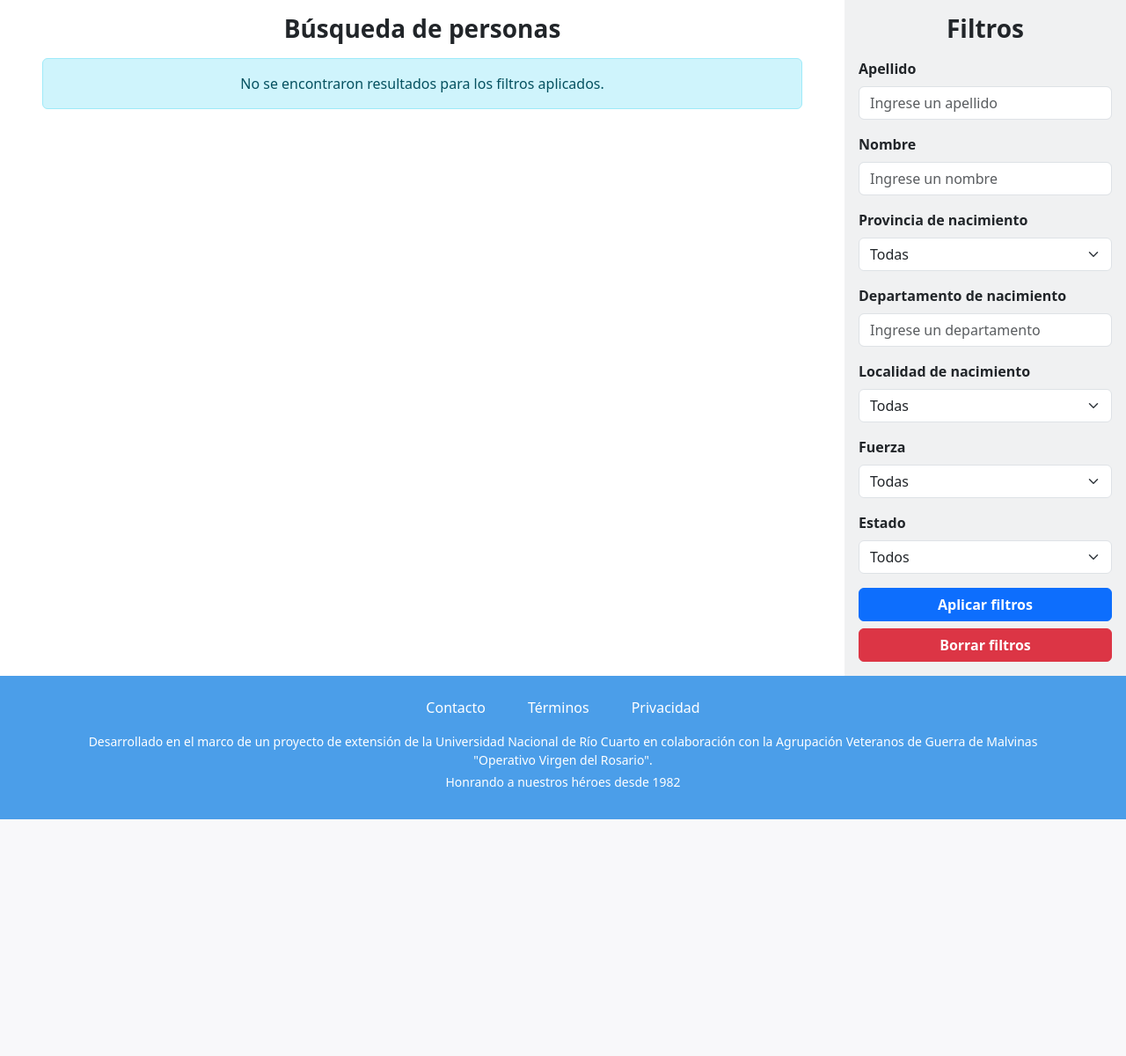
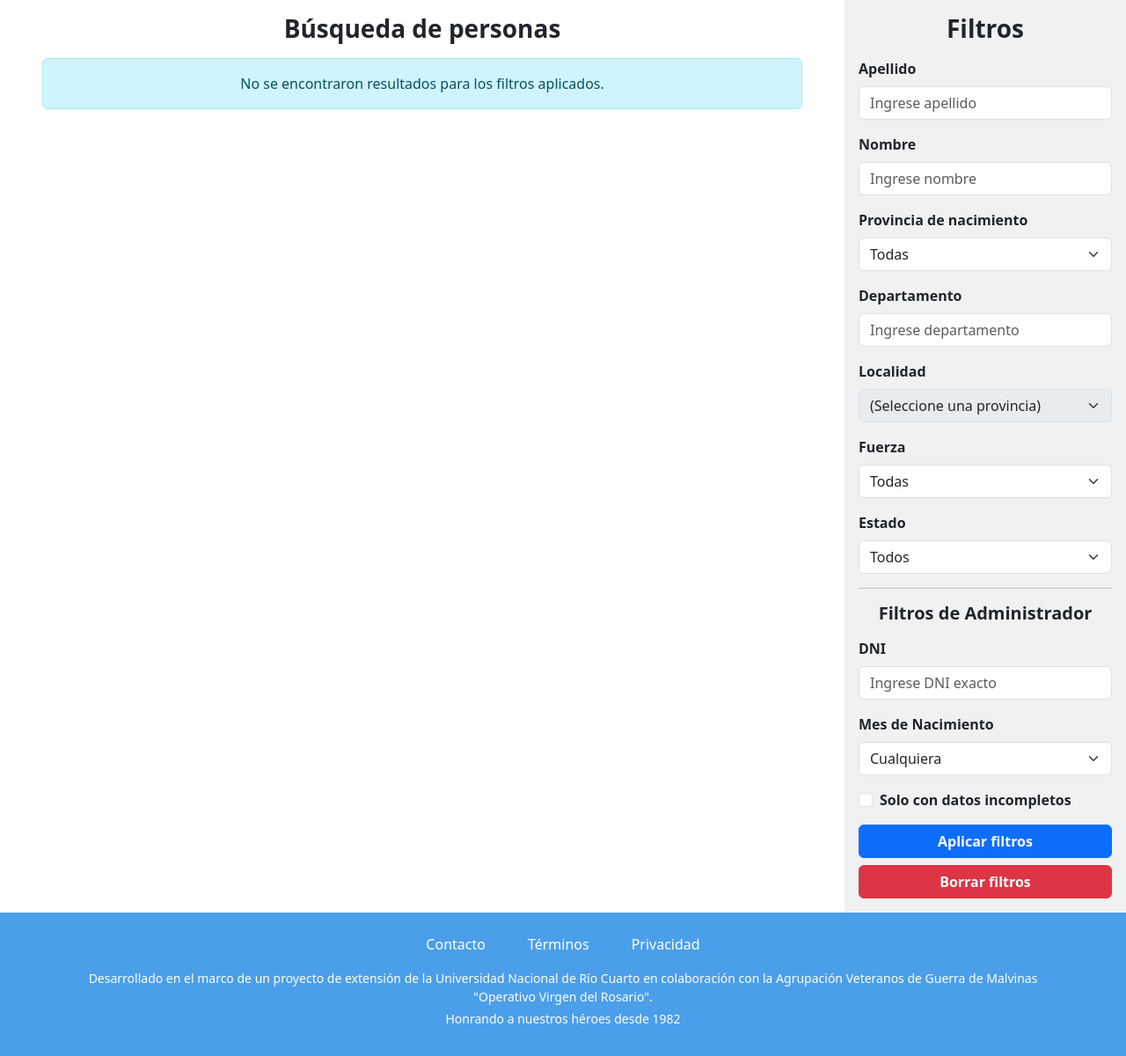
Before and after one commit to AlieniAgustin/proyecto-malvinas-unrc-2025, a Flask app: page /buscar in a window 1280 px wide. Shown: the part 86-1286 px from the top of the page at 88% size. Before the commit the page ends 1017 px from the top, so only its background shows below. Run offline with Flask 3, Linux system fonts and the light colour scheme; the visitor is signed in with stand-in values (Sample User, id 1); data comes from the database, SQL or seed files in the repository; data that the repository does not hold is empty.

Commit message:
modify buscar.html

```diff
--- a/app/templates/buscar.html
+++ b/app/templates/buscar.html
@@ -5,7 +5,7 @@
 {% block content %}
 <div class="container-fluid">
     <div class="row">
-        <div class="col-9 px-5 py-3">
+        <div class="col-md-8 col-lg-9 px-5 py-3">
             <h3 class="text-center fw-bold mb-3">Búsqueda de personas</h3>
 
             {% if resultados %}
@@ -18,15 +18,11 @@
                             {% if current_user.is_authenticated %}
                                 <span>DNI: {{ persona.dni }}</span>
                             {% endif %}
-                            {% if persona.fuerza %}
-                                <span>{{ persona.fuerza }}</span>
-                            {% else %}
-                                <span class="text-muted">Fuerza no especificada</span>
-                            {% endif %}
+                            <span>{{ persona.fuerza or 'Fuerza no especificada' }}</span>
                         </div>
                     </div>
                     <div class="d-flex align-items-center">
-                        <a href="/persona/{{ persona.dni }}" class="btn btn-primary fw-bold">Ver perfil</a>
+                        <a href="{{ url_for('main.ver_perfil', dni=persona.dni) }}" class="btn btn-primary fw-bold">Ver perfil</a>
                     </div>
                 </div>
                 {% endfor %}
@@ -37,18 +33,18 @@
             {% endif %}
         </div>
 
-        <div class="col-3 bg-secondary bg-opacity-10 p-3">
+        <div class="col-md-4 col-lg-3 bg-secondary bg-opacity-10 p-3">
             <h3 class="text-center fw-bold mb-3">Filtros</h3>
             <form id="filtrosForm" method="GET" action="{{ url_for('main.buscar') }}">
 
                 <div class="mb-3">
                     <label for="apellido" class="form-label fw-bold">Apellido</label>
-                    <input type="text" class="form-control" id="apellido" name="apellido" placeholder="Ingrese un apellido">
+                    <input type="text" class="form-control" id="apellido" name="apellido" placeholder="Ingrese apellido">
                 </div>
 
                 <div class="mb-3">
                     <label for="nombre" class="form-label fw-bold">Nombre</label>
-                    <input type="text" class="form-control" id="nombre" name="nombre" placeholder="Ingrese un nombre">
+                    <input type="text" class="form-control" id="nombre" name="nombre" placeholder="Ingrese nombre">
                 </div>
 
                 <div class="mb-3">
@@ -62,14 +58,14 @@
                 </div>
 
                 <div class="mb-3">
-                    <label for="departamento_nacimiento" class="form-label fw-bold">Departamento de nacimiento</label>
-                    <input type="text" class="form-control" id="departamento_nacimiento" name="departamento_nacimiento" placeholder="Ingrese un departamento">
+                    <label for="departamento_nacimiento" class="form-label fw-bold">Departamento</label>
+                    <input type="text" class="form-control" id="departamento_nacimiento" name="departamento_nacimiento" placeholder="Ingrese departamento">
                 </div>
 
                 <div class="mb-3">
-                    <label for="localidad_nacimiento" class="form-label fw-bold">Localidad de nacimiento</label>
-                    <select class="form-select" id="localidad_nacimiento" name="localidad_nacimiento">
-                        <option value="">Todas</option>
+                    <label for="localidad_nacimiento" class="form-label fw-bold">Localidad</label>
+                    <select class="form-select" id="localidad_nacimiento" name="localidad_nacimiento" disabled>
+                        <option value="">(Seleccione una provincia)</option>
                         </select>
                 </div>
 
@@ -92,6 +88,34 @@
                     </select>
                 </div>
 
+                {% if current_user.is_authenticated %}
+                    <hr>
+                    <h5 class="text-center fw-bold mb-3">Filtros de Administrador</h5>
+
+                    <div class="mb-3">
+                        <label for="dni" class="form-label fw-bold">DNI</label>
+                        <input type="text" class="form-control" id="dni" name="dni" placeholder="Ingrese DNI exacto">
+                    </div>
+
+                    <div class="mb-3">
+                        <label for="mes_cumple" class="form-label fw-bold">Mes de Nacimiento</label>
+                        <select class="form-select" id="mes_cumple" name="mes_cumple">
+                            <option value="">Cualquiera</option>
+                            <option value="1">Enero</option><option value="2">Febrero</option><option value="3">Marzo</option>
+                            <option value="4">Abril</option><option value="5">Mayo</option><option value="6">Junio</option>
+                            <option value="7">Julio</option><option value="8">Agosto</option><option value="9">Septiembre</option>
+                            <option value="10">Octubre</option><option value="11">Noviembre</option><option value="12">Diciembre</option>
+                        </select>
+                    </div>
+
+                    <div class="form-check mb-3">
+                        <input class="form-check-input" type="checkbox" value="true" id="incompletos" name="incompletos">
+                        <label class="form-check-label fw-bold" for="incompletos">
+                            Solo con datos incompletos
+                        </label>
+                    </div>
+
+                {% endif %}
                 <button type="submit" class="btn btn-primary w-100 fw-bold mb-2">Aplicar filtros</button>
                 <a href="{{ url_for('main.buscar') }}" class="btn btn-danger w-100 fw-bold">Borrar filtros</a>
             </form>
```
